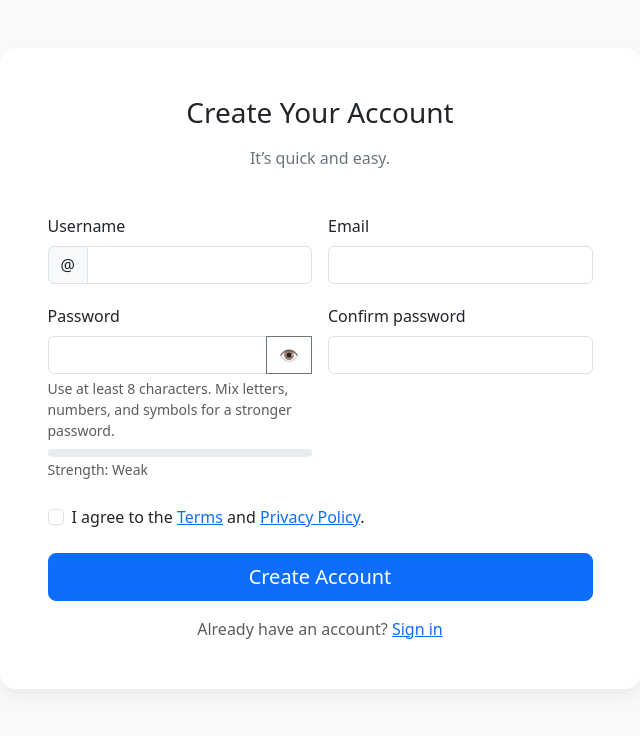
After one commit to GoodDays13/ASE230-Project, a PHP site: page /register.php in a window 1280 px wide. The commit adds this page. Shown: the top 736 px of the page, without its empty margins (320-960 px from the left). Run offline with PHP 8.4, Linux system fonts and the light colour scheme.

Commit message:
Add login, register, and logout pages

```diff
--- a/database.php
+++ b/database.php
@@ -115,6 +115,21 @@ function readAll($type)
   return loadData($type);
 }
 
+// Find a post by a specific key/value pair. Returns the first match's ID or false if not found.
+function find($type, $key, $value)
+{
+  $database = loadData($type);
+  if ($database === false) {
+    return false;
+  }
+  foreach ($database as $id => $item) {
+    if (isset($item[$key]) && $item[$key] === $value) {
+      return $id;
+    }
+  }
+  return false;
+}
+
 function update($type, $id, $newData)
 {
   $database = loadData($type);
--- a/index.php
+++ b/index.php
@@ -48,6 +48,8 @@ if ($_SERVER["REQUEST_METHOD"] == "POST") {
 }
 
 $posts = readAll('post');
+
+session_start();
 ?>
 
 <!DOCTYPE html>
@@ -65,6 +67,7 @@ $posts = readAll('post');
     <h1>Public Square</h1>
   </div>
   <div class="container mt-5">
+    <?php if (isset($_SESSION['user_id'])) { ?>
       <div class="card mb-3">
         <div class="card-body">
           <form method="post" action="<?php echo htmlspecialchars($_SERVER["PHP_SELF"]); ?>">
@@ -82,7 +85,8 @@ $posts = readAll('post');
             <button type="submit" class="btn btn-primary">Post</button>
         </div>
       </div>
-    <?php foreach (array_reverse($posts) as $post) {
+    <?php }
+    foreach (array_reverse($posts) as $post) {
       renderPost($post);
     } ?>
   </div>
--- /dev/null
+++ b/logout.php
@@ -0,0 +1,5 @@
+<?php
+session_start();
+session_destroy();
+header('Location: index.php');
+exit;
--- /dev/null
+++ b/register.php
@@ -0,0 +1,250 @@
+<?php
+require_once __DIR__ . '/database.php';
+
+function validate($user)
+{
+  $user['username'] = trim($user['username'] ?? '');
+  $user['email'] = trim($user['email'] ?? '');
+  $user['password'] = $user['password'] ?? '';
+  return preg_match('/^[a-zA-Z0-9_]{3,}$/', $user['username']) // Alphanumeric + underscores, min 3 chars
+    && filter_var($user['email'], FILTER_VALIDATE_EMAIL) // Valid email format
+    && strlen($user['password']) >= 8; // Min 8 chars
+}
+
+if ($_SERVER["REQUEST_METHOD"] == "POST") {
+  $user = ['username' => $_POST['username'], 'email' => $_POST['email'], 'password' => $_POST['new-password']];
+  if (validate($user)) {
+    // Hash the password before storing
+    $user['password'] = password_hash($user['password'], PASSWORD_DEFAULT);
+    if (create('users', $user) !== false) {
+      header("Location: login.php");
+      exit();
+    } else {
+      $error = "Error: Could not register user.";
+    }
+  } else {
+    $error = "Invalid input. Please check your details.";
+  }
+}
+?>
+
+<!doctype html>
+<html lang="en">
+
+<head>
+  <meta charset="utf-8" />
+  <meta name="viewport" content="width=device-width, initial-scale=1" />
+  <title>User Registration</title>
+
+  <!-- Bootstrap 5 CSS -->
+  <link
+    href="https://cdn.jsdelivr.net/npm/bootstrap@5.3.3/dist/css/bootstrap.min.css"
+    rel="stylesheet"
+    integrity="sha384-QWTKZyjpPEjISv5WaRU9OFeRpok6YctnYmDr5pNlyT2bRjXh0JMhjY6hW+ALEwIH"
+    crossorigin="anonymous" />
+
+  <style>
+    body {
+      background: #f8f9fa;
+    }
+
+    .card {
+      border: 0;
+      border-radius: 1rem;
+      box-shadow: 0 0.5rem 1rem rgba(0, 0, 0, .05);
+    }
+
+    .password-meter .progress {
+      height: .5rem;
+    }
+
+    .form-check-input:focus {
+      box-shadow: none;
+    }
+  </style>
+</head>
+
+<body>
+  <main class="container py-5">
+    <div class="row justify-content-center">
+      <div class="col-12 col-lg-8 col-xl-7">
+        <div class="card p-4 p-md-5">
+          <h1 class="h3 mb-3 text-center">Create Your Account</h1>
+          <p class="text-secondary text-center mb-4">It’s quick and easy.</p>
+
+          <form id="registrationForm" class="needs-validation" enctype="multipart/form-data" action="<?= htmlspecialchars($_SERVER["PHP_SELF"]) ?>" method="post" novalidate>
+            <!-- Username / Email -->
+            <div class="row g-3 mt-1">
+              <div class="col-md-6">
+                <label for="username" class="form-label">Username</label>
+                <div class="input-group has-validation">
+                  <span class="input-group-text">@</span>
+                  <input type="text" class="form-control" id="username" name="username"
+                    autocomplete="username" minlength="3" required />
+                  <div class="invalid-feedback">Pick a username (min. 3 chars).</div>
+                </div>
+              </div>
+              <div class="col-md-6">
+                <label for="email" class="form-label">Email</label>
+                <input type="email" class="form-control" id="email" name="email"
+                  autocomplete="email" required />
+                <div class="invalid-feedback">Enter a valid email address.</div>
+              </div>
+            </div>
+
+            <!-- Passwords -->
+            <div class="row g-3 mt-1">
+              <div class="col-md-6">
+                <label for="password" class="form-label">Password</label>
+                <div class="input-group">
+                  <input type="password" class="form-control" id="password" name="new-password"
+                    autocomplete="new-password"
+                    minlength="8"
+                    aria-describedby="passwordHelp"
+                    required />
+                  <button class="btn btn-outline-secondary" type="button" id="togglePw">
+                    <span class="visually-hidden">Toggle password visibility</span>👁️
+                  </button>
+                  <div class="invalid-feedback">Min. 8 chars with mixed complexity recommended.</div>
+                </div>
+                <div id="passwordHelp" class="form-text">
+                  Use at least 8 characters. Mix letters, numbers, and symbols for a stronger password.
+                </div>
+                <div class="password-meter mt-2">
+                  <div class="progress" role="progressbar" aria-label="Password strength"
+                    aria-valuemin="0" aria-valuemax="100">
+                    <div id="pwBar" class="progress-bar" style="width: 0%"></div>
+                  </div>
+                  <small id="pwLabel" class="text-muted">Strength: —</small>
+                </div>
+              </div>
+              <div class="col-md-6">
+                <label for="confirmPassword" class="form-label">Confirm password</label>
+                <input type="password" class="form-control" id="confirmPassword" name="confirmPassword"
+                  autocomplete="new-password" required />
+                <div class="invalid-feedback">Passwords must match.</div>
+              </div>
+            </div>
+
+            <!-- Terms -->
+            <div class="form-check mt-4">
+              <input class="form-check-input" type="checkbox" value="" id="terms" required />
+              <label class="form-check-label" for="terms">
+                I agree to the <a href="#" class="link-primary">Terms</a> and <a href="#" class="link-primary">Privacy Policy</a>.
+              </label>
+              <div class="invalid-feedback">You must agree before submitting.</div>
+            </div>
+
+            <!-- Submit -->
+            <div class="d-grid mt-4">
+              <button class="btn btn-primary btn-lg" type="submit">Create Account</button>
+            </div>
+
+            <!-- Optional: small print -->
+            <p class="text-center text-muted mt-3 mb-0">
+              Already have an account? <a href="login.php" class="link-primary">Sign in</a>
+            </p>
+          </form>
+        </div>
+      </div>
+    </div>
+  </main>
+
+  <!-- Bootstrap JS (for validation styles & components) -->
+  <script
+    src="https://cdn.jsdelivr.net/npm/bootstrap@5.3.3/dist/js/bootstrap.bundle.min.js"
+    integrity="sha384-YvpcrYf0tY3lHB60NNkmXc5s9fDVZLESaAA55NDzOxhy9GkcIdslK1eN7N6jIeHz"
+    crossorigin="anonymous">
+  </script>
+
+  <script>
+    // Bootstrap custom validation
+    (function() {
+      'use strict';
+      const form = document.getElementById('registrationForm');
+      const pw = document.getElementById('password');
+      const cpw = document.getElementById('confirmPassword');
+      const bar = document.getElementById('pwBar');
+      const label = document.getElementById('pwLabel');
+      const togglePw = document.getElementById('togglePw');
+
+      // Strength checker (simple heuristic)
+      function scorePassword(p) {
+        let score = 0;
+        if (!p) return 0;
+        const variations = {
+          digits: /\d/.test(p),
+          lower: /[a-z]/.test(p),
+          upper: /[A-Z]/.test(p),
+          symbols: /[^A-Za-z0-9]/.test(p)
+        };
+        const variety = Object.values(variations).filter(Boolean).length;
+        score += Math.min(6, Math.floor(p.length / 2)) * 10; // length bonus
+        score += (variety - 1) * 15; // character variety
+        if (/(.)\1{2,}/.test(p)) score -= 10; // penalty for repeats
+        return Math.max(0, Math.min(100, score));
+      }
+
+      function updateMeter() {
+        const s = scorePassword(pw.value);
+        bar.style.width = s + '%';
+        bar.classList.remove('bg-danger', 'bg-warning', 'bg-success');
+        let text = '—';
+        if (s < 40) {
+          bar.classList.add('bg-danger');
+          text = 'Weak';
+        } else if (s < 70) {
+          bar.classList.add('bg-warning');
+          text = 'Fair';
+        } else {
+          bar.classList.add('bg-success');
+          text = 'Strong';
+        }
+        label.textContent = 'Strength: ' + text;
+      }
+
+      function validateMatch() {
+        if (cpw.value && pw.value !== cpw.value) {
+          cpw.setCustomValidity('Passwords do not match');
+        } else {
+          cpw.setCustomValidity('');
+        }
+      }
+
+      pw.addEventListener('input', () => {
+        updateMeter();
+        validateMatch();
+      });
+      cpw.addEventListener('input', validateMatch);
+      updateMeter();
+
+      // Toggle password visibility
+      togglePw.addEventListener('click', () => {
+        const type = pw.getAttribute('type') === 'password' ? 'text' : 'password';
+        pw.setAttribute('type', type);
+      });
+
+      form.addEventListener('submit', function(event) {
+        validateMatch();
+        if (!form.checkValidity()) {
+          event.preventDefault();
+          event.stopPropagation();
+        } else {
+          // Demo: prevent actual submission and show a toast/alert
+          //   event.preventDefault();
+          //   const alert = document.createElement('div');
+          //   alert.className = 'alert alert-success mt-3';
+          //   alert.role = 'alert';
+          //   alert.textContent = 'Registration successful! (Demo only — no data sent)';
+          //   form.appendChild(alert);
+          //   form.classList.remove('was-validated');
+          //   form.reset();
+          //   updateMeter();
+        }
+        form.classList.add('was-validated');
+      }, false);
+    })();
+  </script>
+</body>
+
+</html>
```
Also changed, not shown: login.php (added, +153 -0 lines). Lines whose indentation alone changed are shown as unchanged.
